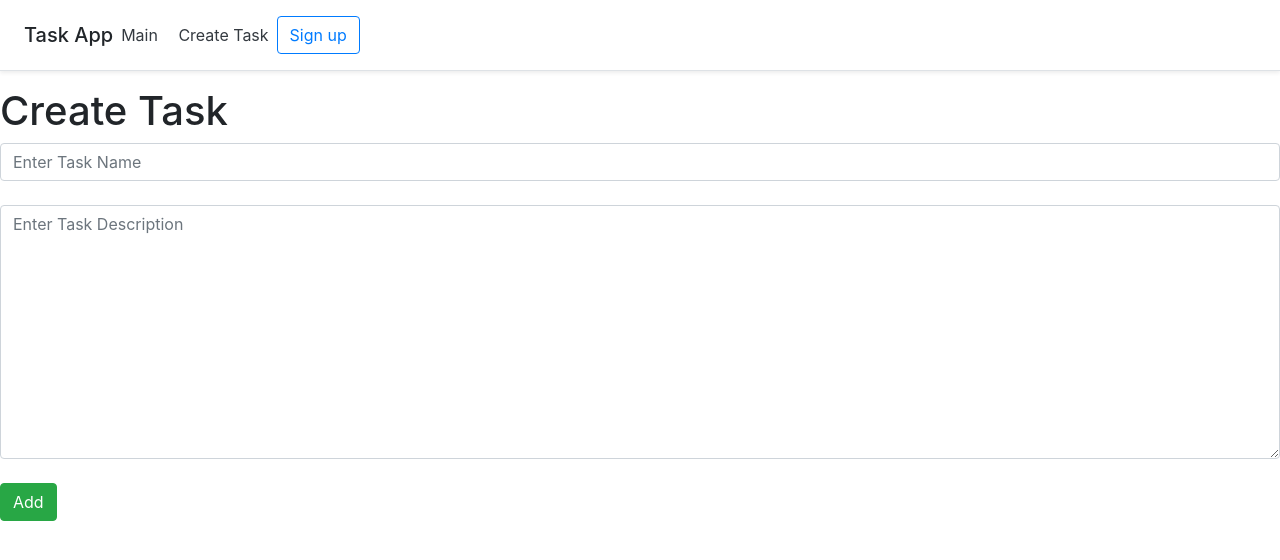
After one commit to yulalalaa/django_todo_app, a Django app: page /create in a window 1280 px wide. The commit adds this page. Shown: the top 560 px of the page. Run offline with Django 3.2, Linux system fonts and the light colour scheme; some libraries are stand-ins or nearby versions.

Commit message:
without deleting and editing options yet

```diff
--- /dev/null
+++ b/taskapp/main/forms.py
@@ -0,0 +1,20 @@
+from .models import Task
+from django.forms import ModelForm, TextInput, Textarea
+
+
+class TaskForm (ModelForm):
+	class Meta:
+		model = Task
+		fields = ["title", "task"]
+		widgets = {
+		    "title": TextInput(attrs={
+		    	'class': 'form-control',
+		    	'placeholder': 'Enter Task Name'
+			}),
+
+			 "task": Textarea(attrs={
+		    	'class': 'form-control',
+		    	'placeholder': 'Enter Task Description'
+			})
+
+		}
--- a/taskapp/main/templates/main/base.html
+++ b/taskapp/main/templates/main/base.html
@@ -14,7 +14,7 @@
 		<h5 class="h5 my-0 me-md-auto fw-normal">Task App</h5>
         <nav class="my-2 my-md-0 me-md-3">
             <a class="p-2 text-dark" href="{% url 'home' %}">Main</a>
-            <a class="p-2 text-dark" href="{% url 'about' %}">About</a>
+            <a class="p-2 text-dark" href="{% url 'create' %}">Create Task</a>
         </nav>
         <a class="btn btn-outline-primary" href="#">Sign up</a>
     </header>
--- /dev/null
+++ b/taskapp/main/templates/main/create.html
@@ -0,0 +1,18 @@
+{% extends 'main/base.html' %}
+
+
+{% block title %}
+Create Task
+{% endblock %}
+
+
+{% block content %}
+    <h1> Create Task </h1>
+    <form method="post">
+    	{% csrf_token %}
+    	{{form.title}} <br>
+    	{{form.task}} <br>
+    	<button type="submit" class="btn btn-success"> Add </button>
+    	<span>{{ error }}</span>
+    </form>
+{% endblock %}
--- a/taskapp/main/urls.py
+++ b/taskapp/main/urls.py
@@ -4,5 +4,6 @@ from . import views
 
 urlpatterns = [
     path ('', views.index, name = 'home'),
-    path ('about', views.about, name = 'about')
+    path ('about', views.about, name = 'about'),
+    path ('create', views.create, name = 'create')
 ]
--- a/taskapp/main/views.py
+++ b/taskapp/main/views.py
@@ -1,10 +1,30 @@
 from django.shortcuts import render
 from .models import Task
+from .forms import TaskForm
 
 
 def index (request):
-	tasks = Task.objects.all()
+	tasks = Task.objects.order_by('-id')
 	return render (request, 'main/index.html', {'title': "Main Page", 'tasks': tasks})
 
 def about (request):
 	return render (request, 'main/about.html')
+
+
+def create (request):
+	error = ''
+	if request.method == 'POST':
+		form = TaskForm (request.POST)
+		if form.is_valid ():
+			form.save ()
+			#return redirect ('home')
+
+		else:
+			error = 'Not correct'
+
+	form = TaskForm ()
+	context = {
+	    'form': form
+	    #'error':error
+	}
+	return render (request, 'main/create.html', context)
```
Also changed, not shown: taskapp/main/templates/main/about.html (deleted, +0 -12 lines), taskapp/main/templates/main/index.html (+5 -2 lines), taskapp/db.sqlite3.
